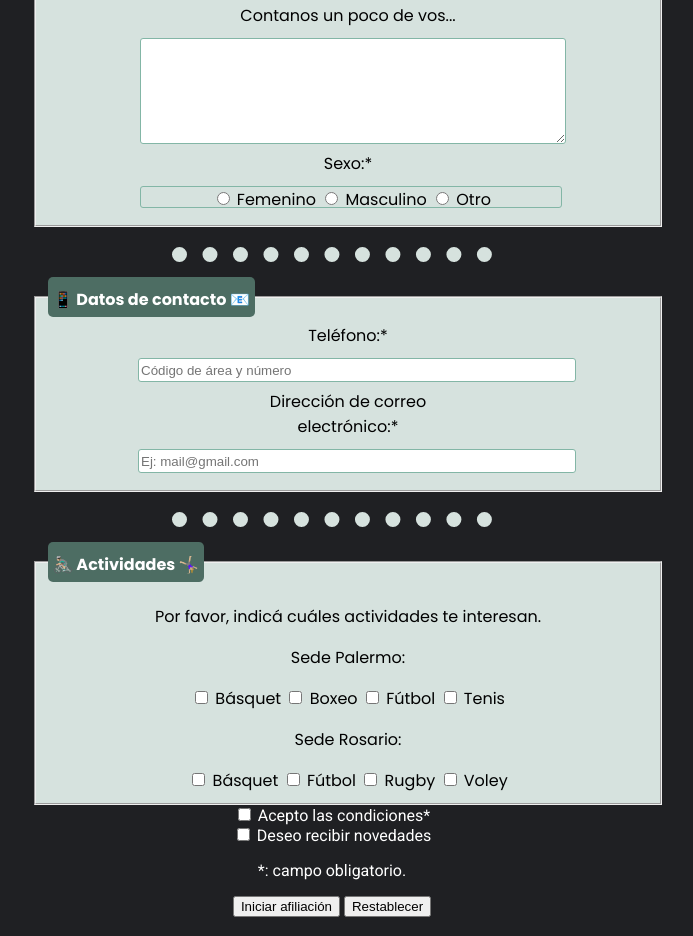
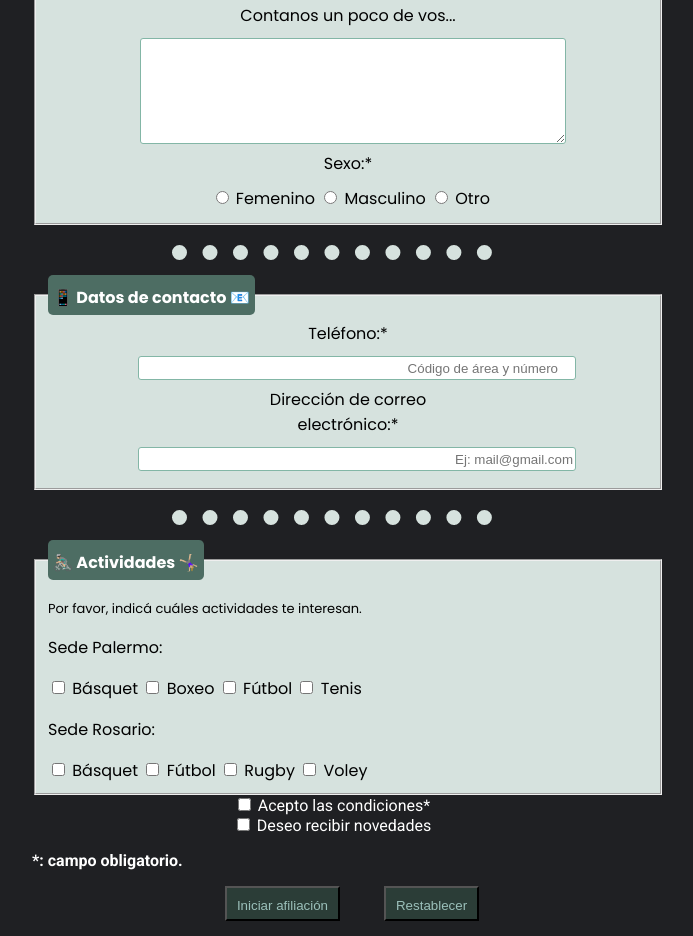
Before and after one commit to ianfranfn/Desafio-04, a website built with Vite: page index.html in a window 1280 px wide. Shown: the part 433-1369 px from the top of the page, without its empty margins (308-1001 px from the left). Built offline with nearby package versions, Linux system fonts and the light colour scheme; a web font is replaced by a local one.

Commit message:
correccion de errores, estilos (titulo, form, checkbox, botones, etc)

```diff
--- a/estilos.css
+++ b/estilos.css
@@ -76,6 +76,7 @@ fieldset {
     border: 1px solid #83b6a6;
     border-radius: 3px;
     display: block;
+    text-align: end;
 }
 
 .mail {
@@ -88,13 +89,24 @@ fieldset {
     border: 1px solid #83b6a6;
     border-radius: 3px;
     display: block;
+    text-align: end;
 }
 
 .desc {
     height: 100px;
 }
 
-.sexo
+.sexo {
+    border: none;
+}
+
+.actividades {
+    text-align: left;
+}
+
+#p1 {
+    font-size: small;
+}
 
 input:focus{
     background-color: #4d6d63;
@@ -118,4 +130,20 @@ input:focus{
 
 .checkbox {
     color: white;
-  }
+    text-align: left;
+}
+
+#campo {
+    color: white;
+    text-align: start;
+    font-weight: bold;
+}
+
+.boton {
+    height: 35px;
+    margin-left: 40px;
+    margin-bottom: 15px;
+    padding: 10px;
+    background-color: #2b3d37;
+    color: #9bc0ba;
+}
--- a/index.html
+++ b/index.html
@@ -89,10 +89,10 @@
 
         <div class="separ"></div>
 
-        <fieldset>
+        <fieldset class="actividades">
             <legend class="datos">🚴🏼‍♂️ Actividades 🤸🏼‍♀️</legend>
 
-            <p>Por favor, indicá cuáles actividades te interesan.</p>
+            <p id="p1">Por favor, indicá cuáles actividades te interesan.</p>
 
             <p>Sede Palermo:</p>
 
@@ -128,19 +128,19 @@
           </fieldset>
 
           <div>
-            <input type="checkbox" id="condiciones" name="condiciones" required>
+            <input class="checkbox" type="checkbox" id="condiciones" name="condiciones" required>
             <label class="checkbox" for="condiciones">Acepto las condiciones*</label>
           </div>
 
           <div>
-            <input type="checkbox" id="novedades" name="novedades">
+            <input class="checkbox" type="checkbox" id="novedades" name="novedades">
             <label class="checkbox" for="novedades">Deseo recibir novedades</label>
           </div>
 
-          <p class="checkbox">*: campo obligatorio.</p>
+          <p id="campo">*: campo obligatorio.</p>
 
-        <button  type="submit">Iniciar afiliación</button>
-        <button type="reset">Restablecer</button>
+        <button class="boton"  type="submit">Iniciar afiliación</button>
+        <button class="boton" type="reset">Restablecer</button>
     </form>
 
     <script type="module" src="/main.js"></script>
```
